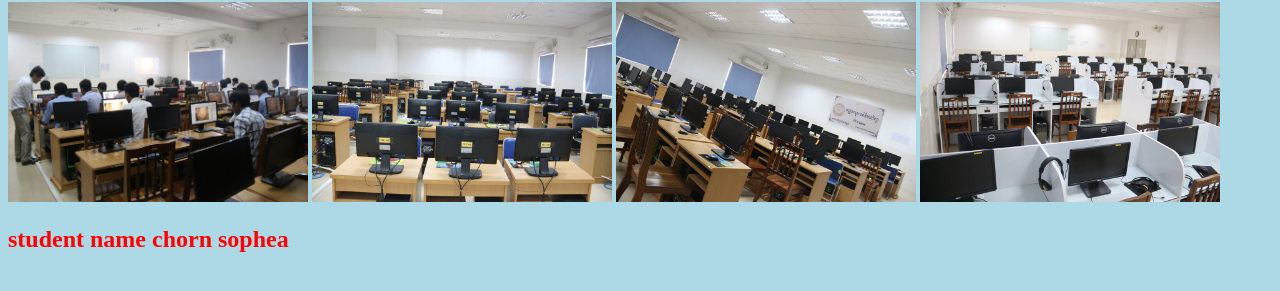
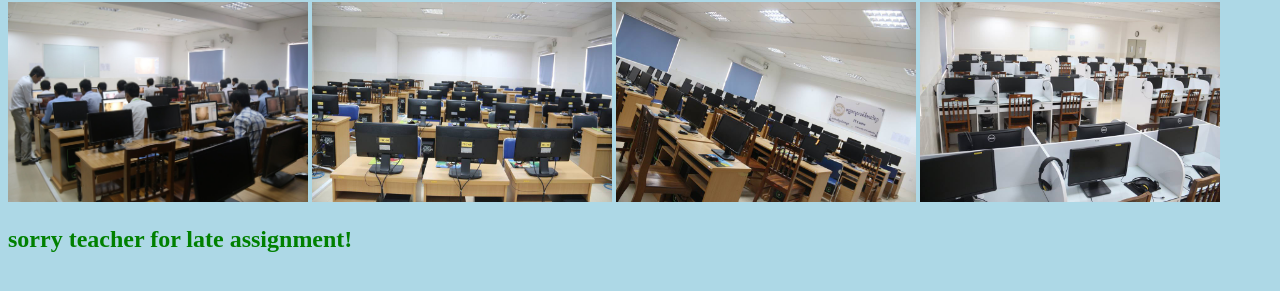
Before and after one commit to playercode123/player.github.io, a plain HTML site: page index.html in a window 1280 px wide. Shown: the part 387-678 px from the top of the page. Drawn offline with Linux system fonts and the light colour scheme.

Commit message:
Update index.html

```diff
--- a/index.html
+++ b/index.html
@@ -25,7 +25,7 @@ The College of Science and Technology (CoST) was established at the same time as
 <img src="sp3.jpg" width="300" height="200">
 <img src="sp4.jpg" width="300" height="200">
 <p>
-<h2 style="color:RED"> student name chorn sophea
+<h2 style="color:green"> sorry teacher for late assignment!
 </h2>
 </Body>
 </HTML>
```
